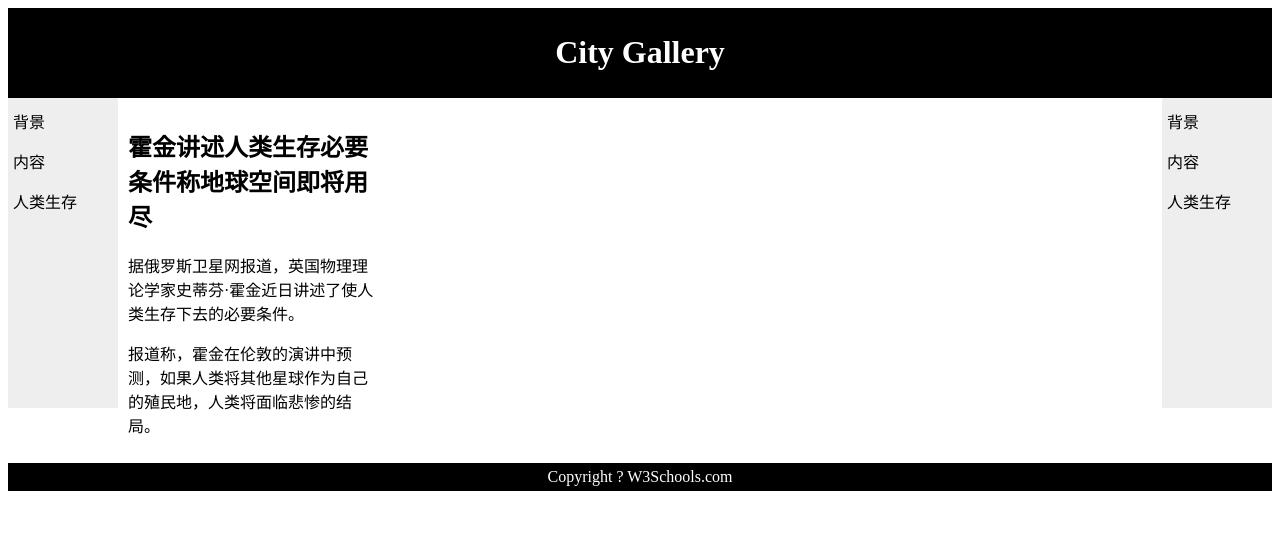
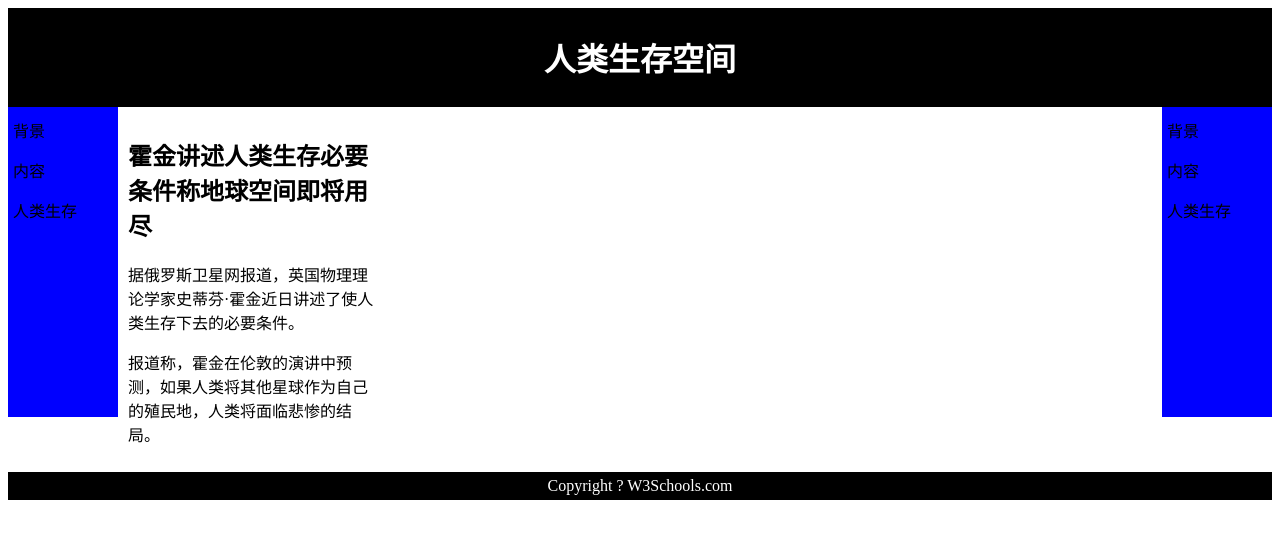
Before and after one commit to lwy1023/12345, a plain HTML site: page index.html in a window 1280 px wide. Drawn offline with Linux system fonts and the light colour scheme.

Commit message:
Update index.html

```diff
--- a/index.html
+++ b/index.html
@@ -11,7 +11,7 @@
 }
 #nav {
     line-height:40px;
-    background-color:#eeeeee;
+    background-color:blue;
     height:300px;
     width:100px;
     float:left;
@@ -19,7 +19,7 @@
 }
 #nav2 {
     line-height:40px;
-    background-color:#eeeeee;
+    background-color:blue;
     height:300px;
     width:100px;
     float:right;
@@ -43,7 +43,7 @@
 <body>
 
 <div id="header">
-<h1>City Gallery</h1>
+<h1>人类生存空间</h1>
 </div>
 
 <div id="nav">
```
